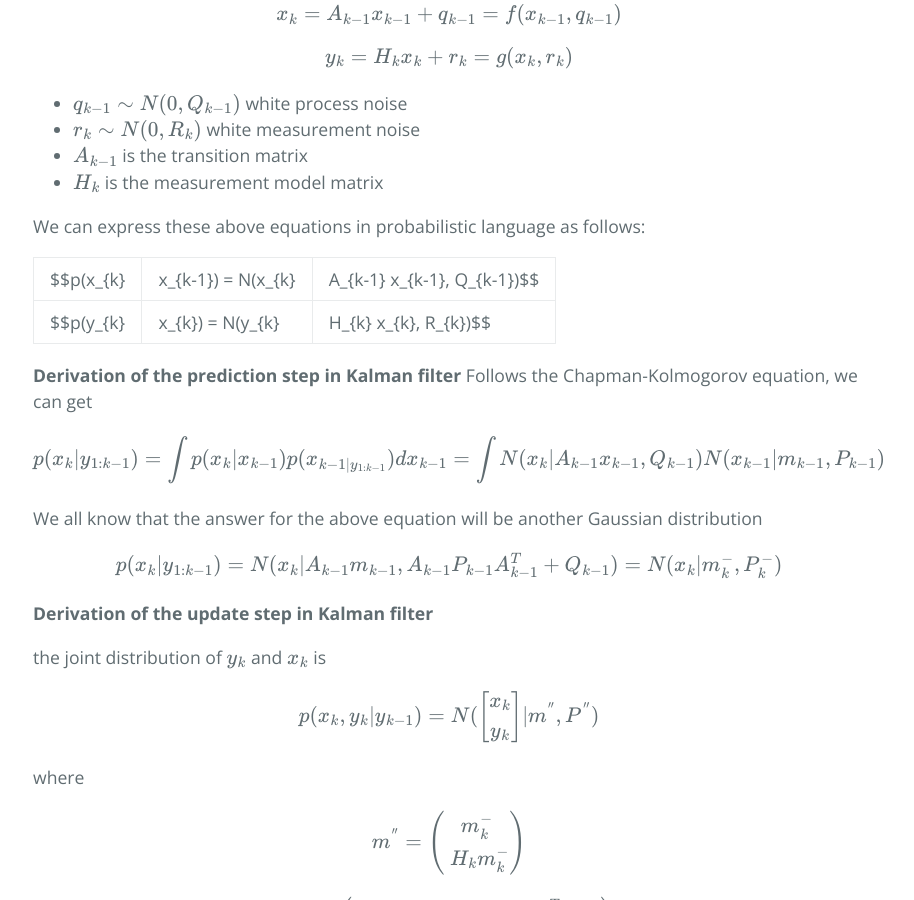
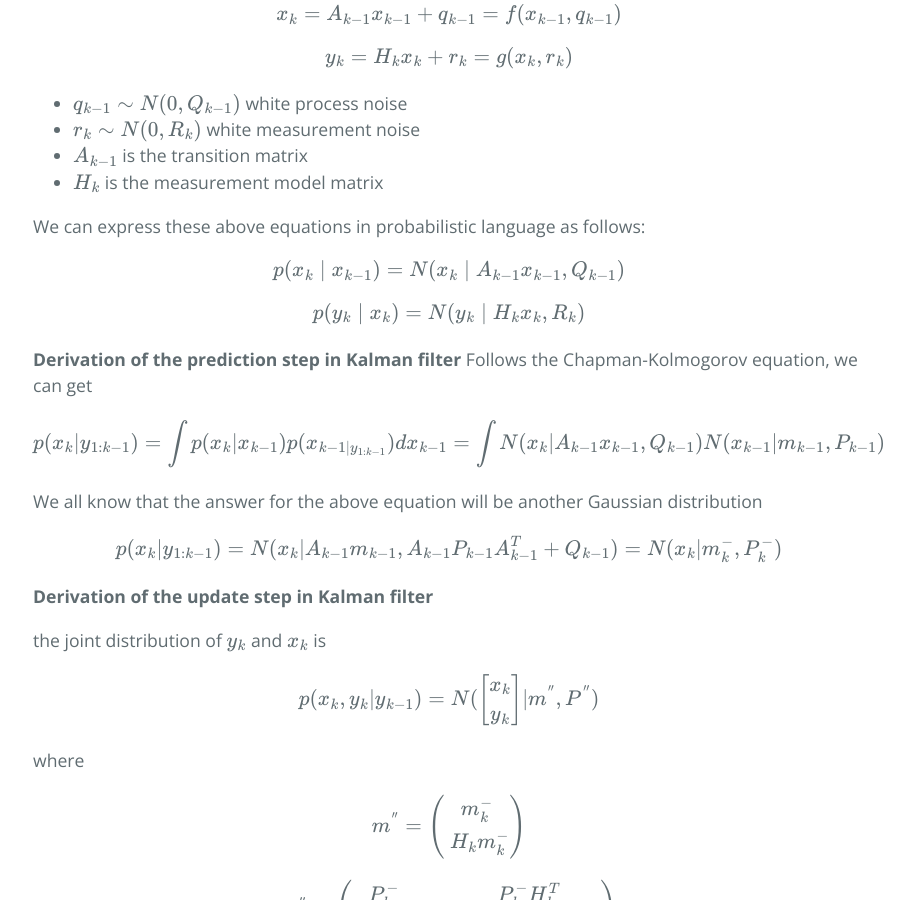
Before and after one commit to graphicsminer/graphicsminer.github.io, a Jekyll site: the page built from _posts/2019-02-14-kalman-filter-extended-unscented-version.md, in a window 1280 px wide and 900 px high, scrolled down 2893 px. Shown: the whole window, without its empty margins (191-1105 px from the left). Built offline with Jekyll 4.4.1, drawn with Linux system fonts in a browser that asks for light colours; formulas are drawn with MathJax 3.

Commit message:
update inline math equation

```diff
--- a/_posts/2019-02-14-kalman-filter-extended-unscented-version.md
+++ b/_posts/2019-02-14-kalman-filter-extended-unscented-version.md
@@ -92,8 +92,9 @@ $$y_k = H_k x_k + r_k = g(x_k, r_k)$$
 
 We can express these above equations in probabilistic language as follows:
 
-$$p(x_{k} | x_{k-1}) = N(x_{k} |A_{k-1} x_{k-1}, Q_{k-1})$$
-$$p(y_{k} | x_{k}) = N(y_{k}|H_{k} x_{k}, R_{k})$$
+$$p(x_{k} \mid x_{k-1}) = N(x_{k} \mid A_{k-1} x_{k-1}, Q_{k-1})$$
+
+$$p(y_{k} \mid x_{k}) = N(y_{k} \mid H_{k} x_{k}, R_{k})$$
 
 **Derivation of the prediction step in Kalman filter**
 Follows the Chapman-Kolmogorov equation, we can get
```
